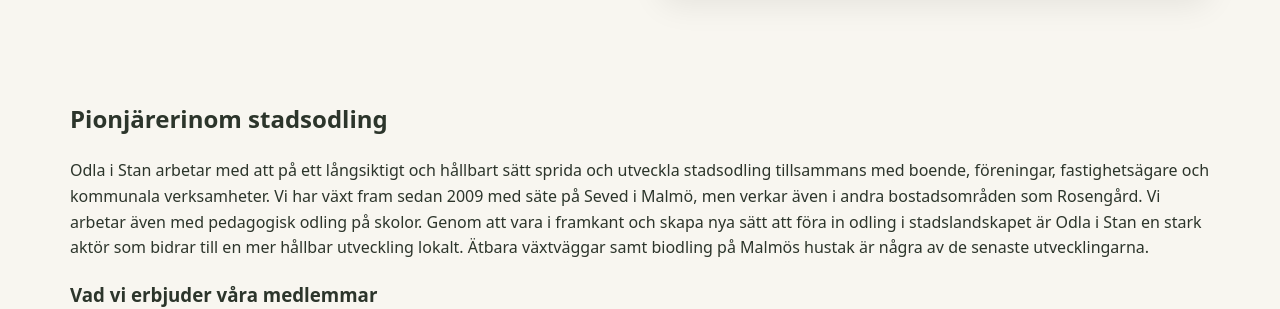
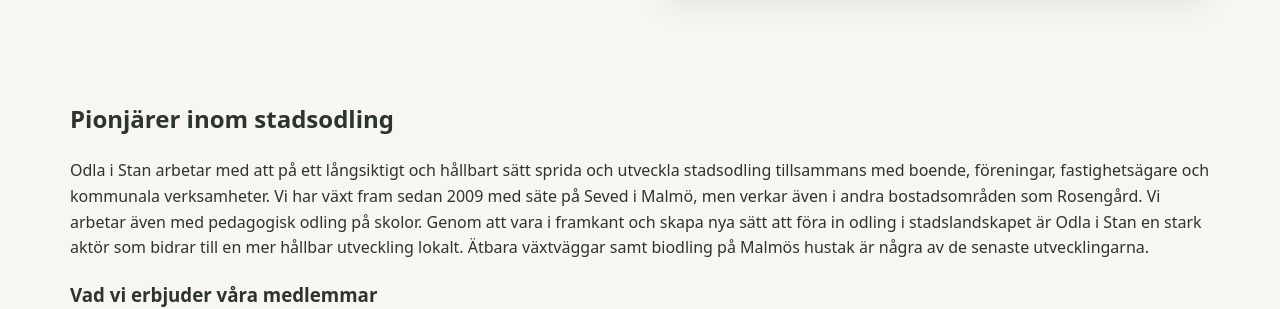
Before and after one commit to AndreasSyren/oismalmo, a Jekyll site: the page built from index.html, in a window 1280 px wide and 1353 px high. Shown: the part 534-843 px from the top of the window. Built offline with Jekyll 4.4.1, drawn with Linux system fonts in a browser that asks for light colours.

Commit message:
Update index.html

```diff
--- a/index.html
+++ b/index.html
@@ -26,7 +26,7 @@
 <section class="section-about container">
   <div class="about-grid">
     <div>
-      <h2>Pionjärerinom stadsodling</h2>
+      <h2>Pionjärer inom stadsodling</h2>
       <p>
         Odla i Stan arbetar med att på ett långsiktigt och hållbart sätt sprida och utveckla stadsodling tillsammans med boende, föreningar, fastighetsägare och kommunala verksamheter. Vi har växt fram sedan 2009 med säte på Seved i Malmö, men verkar även i andra bostadsområden som Rosengård. Vi arbetar även med pedagogisk odling på skolor. Genom att vara i framkant och skapa nya sätt att föra in odling i stadslandskapet är Odla i Stan en stark aktör som bidrar till en mer hållbar utveckling lokalt. Ätbara växtväggar samt biodling på Malmös hustak är några av de senaste utvecklingarna.
       </p>
```
